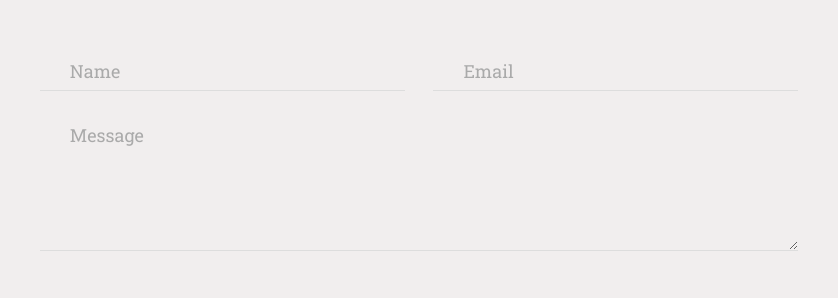
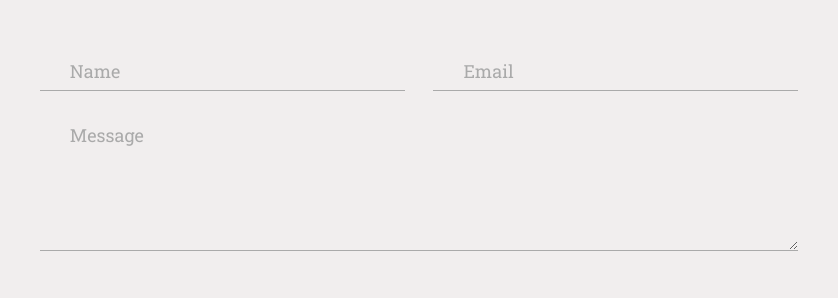
Before and after one commit to subhash-kumar/speak2mentor, a plain HTML site: page contact.html in a window 1280 px wide. Shown: the part 839-1137 px from the top of the page, 221-1059 px from the left. Drawn offline with nearby package versions, Linux system fonts and the light colour scheme; some packages are replaced by stand-ins of ours.

Commit message:
css changes

```diff
--- a/assets/css/style.css
+++ b/assets/css/style.css
@@ -1523,7 +1523,7 @@ h2.counter {
 
 .leave-form form input {
     background-color: transparent;
-    border-color: #dddddd;
+    border-color: #aaaaaa;
     border-style: solid;
     border-width: 0 0 1px;
     color: #aaaaaa;
@@ -1545,7 +1545,7 @@ h2.counter {
 
 .leave-form form textarea {
     background-color: transparent;
-    border-color: #dddddd;
+    border-color: #aaaaaa;
     border-style: solid;
     border-width: 0 0 1px;
     color: #aaaaaa;
```
